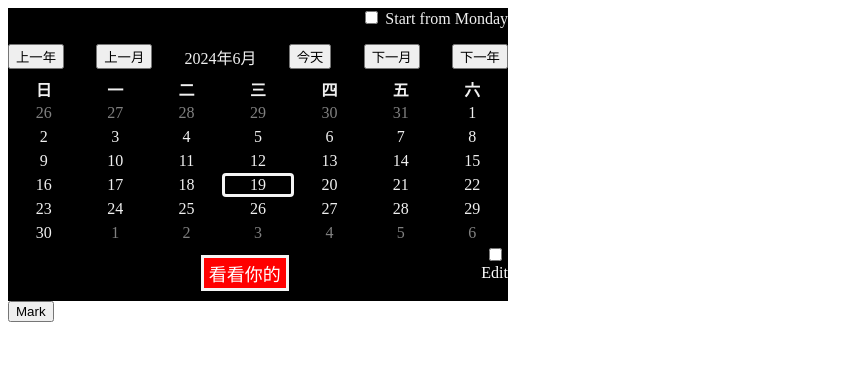
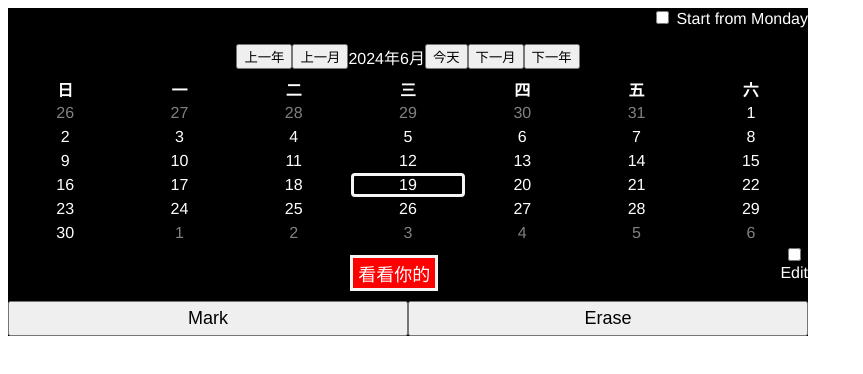
Before and after one commit to bubumua/date-marker, a Vue app: page / in a window 1280 px wide. Shown: the top 374 px of the page, without its empty margins (0-863 px from the left). Built offline with nearby package versions, Linux system fonts and the light colour scheme.

Commit message:
改进样式，优化代码

```diff
--- a/src/App.vue
+++ b/src/App.vue
@@ -18,13 +18,14 @@ import DateMarker from "./components/DateMarker.vue";
   box-sizing: border-box;
 }
 
-/* .mc {
+.mc {
   font-family: Avenir, Helvetica, Arial, sans-serif;
   -webkit-font-smoothing: antialiased;
   -moz-osx-font-smoothing: grayscale;
   text-align: center;
   color: #2c3e50;
-} */
+  width: 800px;
+}
 /*
 @media (min-width: 1024px) {
   header {
--- a/src/components/DateMarker.vue
+++ b/src/components/DateMarker.vue
@@ -1,5 +1,5 @@
 <template>
-  <div>
+  <div class="datemarker">
     <div class="calendar">
       <div class="calendar-setting">
         <label>
@@ -92,7 +92,10 @@
         </div>
       </div>
     </div>
-    <button>Mark</button>
+    <div class="operation-area">
+      <button class="btn-operation btn-mark" @click="mark">Mark</button>
+      <button class="btn-operation btn-erase" @click="erase">Erase</button>
+    </div>
   </div>
 </template>
 
@@ -165,6 +168,7 @@ const tags = reactive([
   //     order: 2,
   //   },
 ]);
+
 const c_tags = computed(() => {
   const firstTrueObject = tags.find((obj) => obj.isSelected === true);
   if (firstTrueObject) {
@@ -349,12 +353,21 @@ const deleteTag = (index) => {
 </script>
 
 <style scoped>
+.datemarker {
+  display: flex;
+  flex-flow: column nowrap;
+  justify-content: start;
+  align-items: center;
+  --backgroundColor: black;
+  --highlightSelected: whitesmoke;
+  --textColor: white;
+}
 /* calendar begin */
 .calendar {
-  width: 500px;
+  width: 100%;
   margin: 0;
-  background-color: black;
-  color: #f0f0f0;
+  background-color: var(--backgroundColor);
+  color: var(--textColor);
 }
 
 .calendar-setting {
@@ -365,7 +378,7 @@ const deleteTag = (index) => {
 }
 .calendar-controller {
   display: flex;
-  justify-content: space-between;
+  justify-content: center;
   align-items: center;
   margin-bottom: 0.5rem;
 }
@@ -395,10 +408,10 @@ const deleteTag = (index) => {
   color: grey;
 }
 .calendar-cell-highlighted {
-  border: 3px dashed whitesmoke;
+  border: 3px dashed var(--highlightSelected);
 }
 .calendar-cell-selected {
-  border: 3px solid whitesmoke;
+  border: 3px solid var(--highlightSelected);
 }
 /* calendar end */
 
@@ -408,9 +421,9 @@ const deleteTag = (index) => {
   flex-direction: row;
   justify-content: space-between;
   align-items: flex-start;
-  width: 500px;
-  background-color: black;
-  color: white;
+  width: 100%;
+  background-color: var(--backgroundColor);
+  color: var(--textColor);
 }
 
 .multi_pick,
@@ -448,7 +461,8 @@ ul {
   padding: 2px 5px;
   margin: 10px;
   font-size: 18px;
-  border: 3px solid black;
+  border: 3px solid var(--backgroundColor);
+  cursor: pointer;
 }
 
 .custom_tag {
@@ -456,7 +470,7 @@ ul {
 }
 
 .selected-tag {
-  border: 3px solid whitesmoke;
+  border: 3px solid var(--highlightSelected);
 }
 
 .delete-btn {
@@ -464,9 +478,9 @@ ul {
   top: -10px;
   left: -10px;
   background: red;
-  color: white;
+  color: var(--textColor);
   border: none;
-  /* border-radius: 50%; */
+  border-radius: 50%;
   cursor: pointer;
   width: 20px;
   height: 20px;
@@ -488,13 +502,13 @@ ul {
 
 .modal-content {
   position: absolute;
-  background-color: #fff;
+  background-color: var(--backgroundColor);
   padding: 20px;
   border-radius: 4px;
   width: 300px;
   top: 50%;
   left: 50%;
-  color: black;
+  color: var(--textColor);
   transform: translate(-50%, -50%);
 }
 
@@ -504,7 +518,7 @@ ul {
 }
 
 .sepan {
-  background-color: black;
+  background-color: var(--backgroundColor);
 }
 .color {
   width: 50px;
@@ -514,7 +528,24 @@ ul {
   display: inline-block;
   color: rgb(255, 255, 255);
   text-align: center;
-  /* color: #d3d301; */
 }
 /* tag area end*/
+
+/* operation area begin */
+.operation-area {
+  display: flex;
+  flex-flow: row wrap;
+  justify-content: space-between;
+  align-items: center;
+  width: 100%;
+  background-color: var(--backgroundColor);
+  color: var(--textColor);
+}
+.btn-operation {
+  width: 50%;
+  padding: 5px;
+  font-size: 18px;
+  cursor: pointer;
+}
+/* operation area end */
 </style>
```
